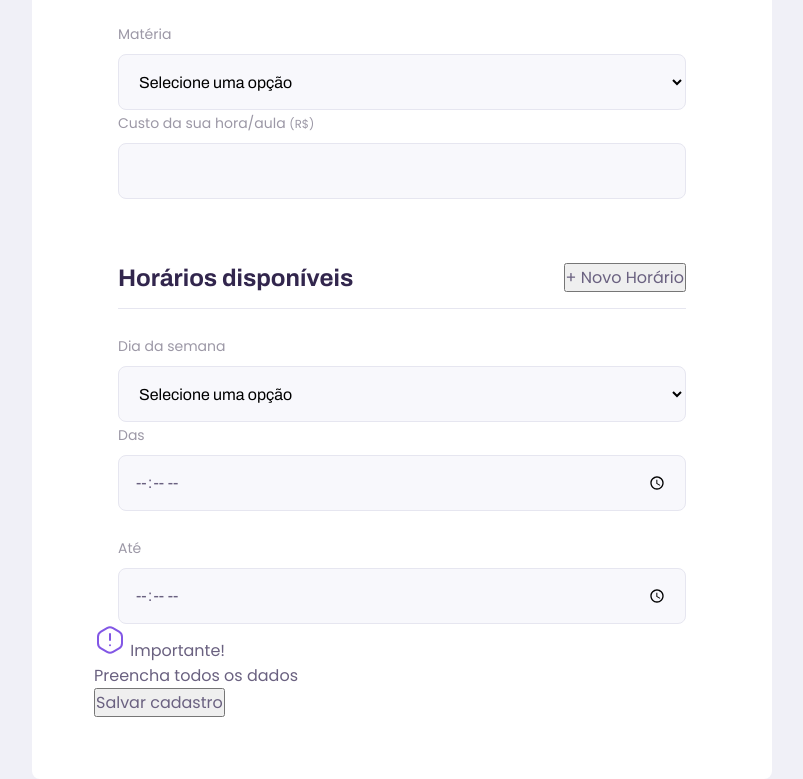
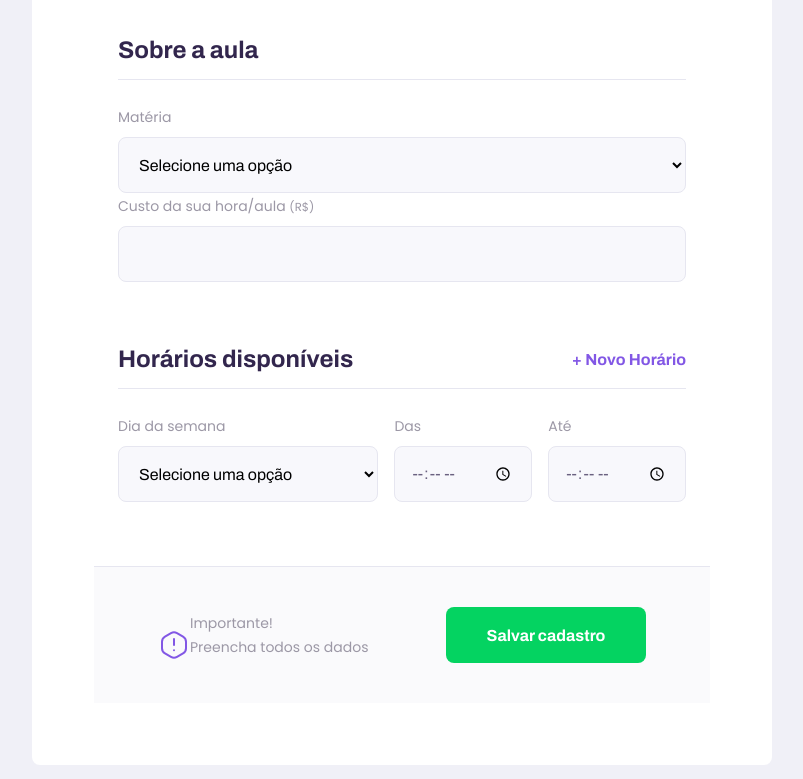
Before and after one commit to Samuelloliiveira/Proffy-nlw, a plain HTML site: page give-classes.html in a window 1280 px wide. Shown: the part 979-1758 px from the top of the page, without its empty margins (238-1041 px from the left). Drawn offline with Linux system fonts and the light colour scheme.

Commit message:
Terceira aula. Finalizando a pagina de estudante e cadastro de professor. Começando inclementar JS.

```diff
--- a/give-classes.html
+++ b/give-classes.html
@@ -37,7 +37,7 @@
                         <input name="name" id="name" required>
                     </div>
 
-                    <div id="input-block">
+                    <div class="input-block">
                         <label for="avatar">Link da sua foto <small>(comece com https://)</small></label>
                         <input name="avatar" id="avatar" type="url" required>
                     </div>
@@ -79,7 +79,7 @@
                     </div>
                 </fieldset>
 
-                <fieldset>
+                <fieldset id="schedule-items">
                     <legend>Horários disponíveis
                         <button id="add-time">+ Novo Horário</button>
                     </legend>
--- a/styles/partials/page-give-classes.css
+++ b/styles/partials/page-give-classes.css
@@ -33,6 +33,20 @@
     border-bottom: 1px solid var(--color-line-in-white);
 }
 
+#page-give-classes fieldset legend button {
+    background: none;
+    border: 0;
+    color: var(--color-primary);
+    font: 700 1.6rem Archivo;
+    cursor: pointer;
+    transition: 0.2s;
+}
+
+#page-give-classes fieldset legend button:hover {
+    /*transform: translateY(-5px);*/
+    color: var(--color-primary-dark);
+}
+
 #page-give-classes fieldset+fieldset {
     margin-top: 6.4rem;
 }
@@ -43,8 +57,86 @@
     margin-top: 2.4rem;
 }
 
+#page-give-classes main footer {
+    padding: 4rem 2.4rem;
+    background: var(--color-box-footer);
+    border-top: 1px solid var(--color-line-in-white);
+    margin-top: 6.4rem;
+}
+
+#page-give-classes main footer p {
+    display: flex;
+    align-items: center;
+    justify-content: center;
+    font-size: 1.4rem;
+    line-height: 2.4rem;
+    color: var(--color-text-complement);
+}
+
+#page-give-classes main footer p img {
+    margin-top: 2rem;
+}
+
+#page-give-classes main footer button {
+    width: 100%;
+    height: 5.6rem;
+    background: var(--color-secondary);
+    color: var(--color-button-text);
+    border: 0;
+    border-radius: .8rem;
+    cursor: pointer;
+    font: 700 1.6rem Archivo;
+    display: flex;
+    align-items: center;
+    justify-content: center;
+    text-decoration: none;
+    transition: 0.2s;
+    margin-top: 3.2rem;
+}
+
+#page-give-classes main footer button:hover {
+    background: var(--color-secondary-dark);
+}
+
+.schedule-item+.schedule-item {
+    margin-top: 3.2rem;
+    padding-top: 3.2rem;
+    border-top: 1px solid var(--color-line-in-white);
+}
+
 @media (min-width: 700px){
     #page-give-classes #container {
         max-width: 100vw;
     }
+
+    #page-give-classes .page-header .header-content {
+        margin-bottom: 0;
+    }
+
+    #page-give-classes main fieldset {
+        padding: 0 64px;
+    }
+
+    .schedule-item {
+        display: grid;
+        grid-template-columns: 2fr 1fr 1fr;
+        column-gap: 1.6rem;
+    }
+
+    #page-give-classes #schedule-items .select-block+.input-block,
+    #page-give-classes #schedule-items .input-block+.input-block {
+        margin-top: 0;
+    }
+
+    #page-give-classes main footer {
+        padding: 40px 64px;
+        display: flex;
+        align-items: center;
+        justify-content: space-between;
+    }
+
+    #page-give-classes main footer button {
+        margin-top: 0;
+        width: 200px;
+    }
 }
```
